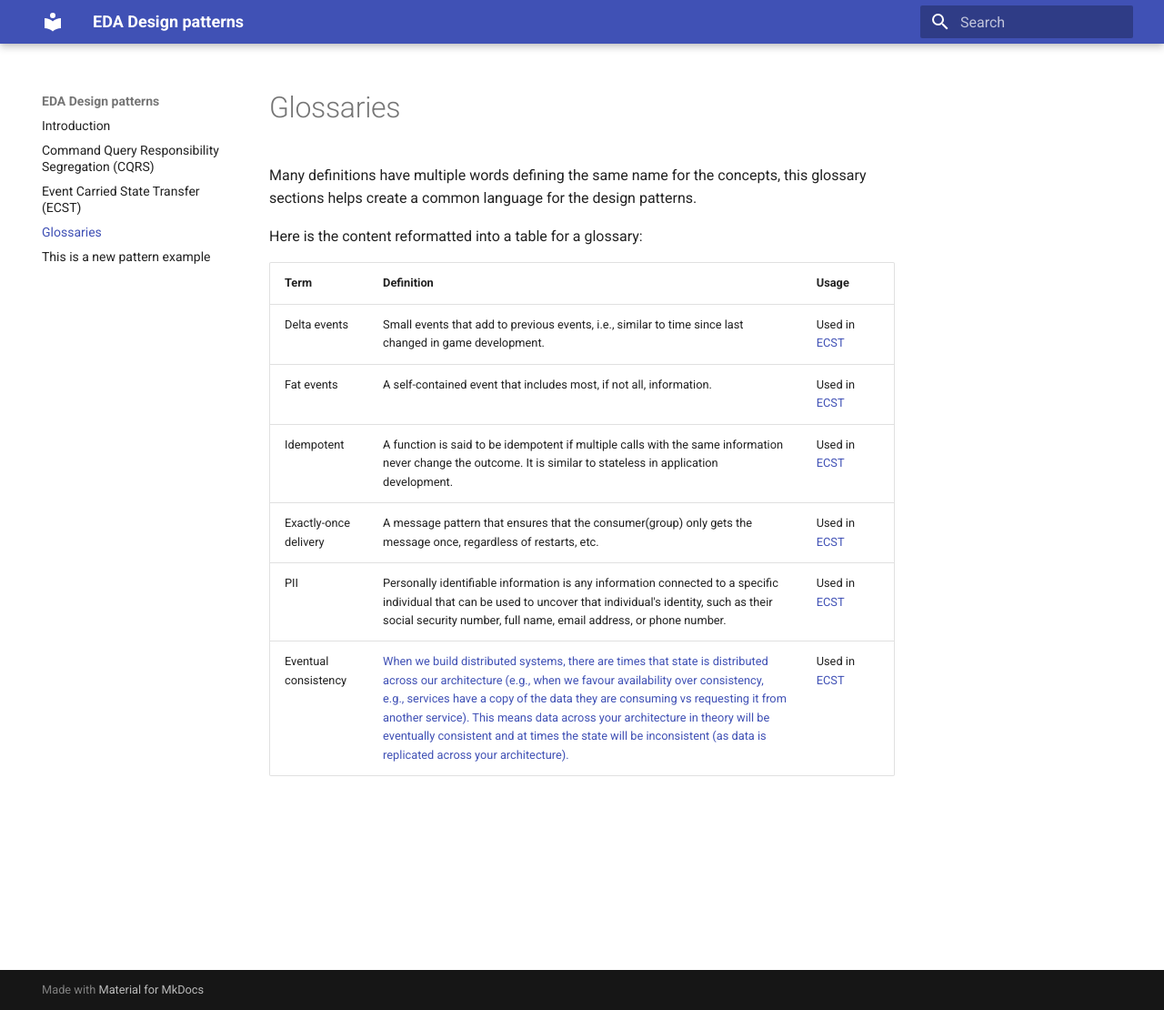
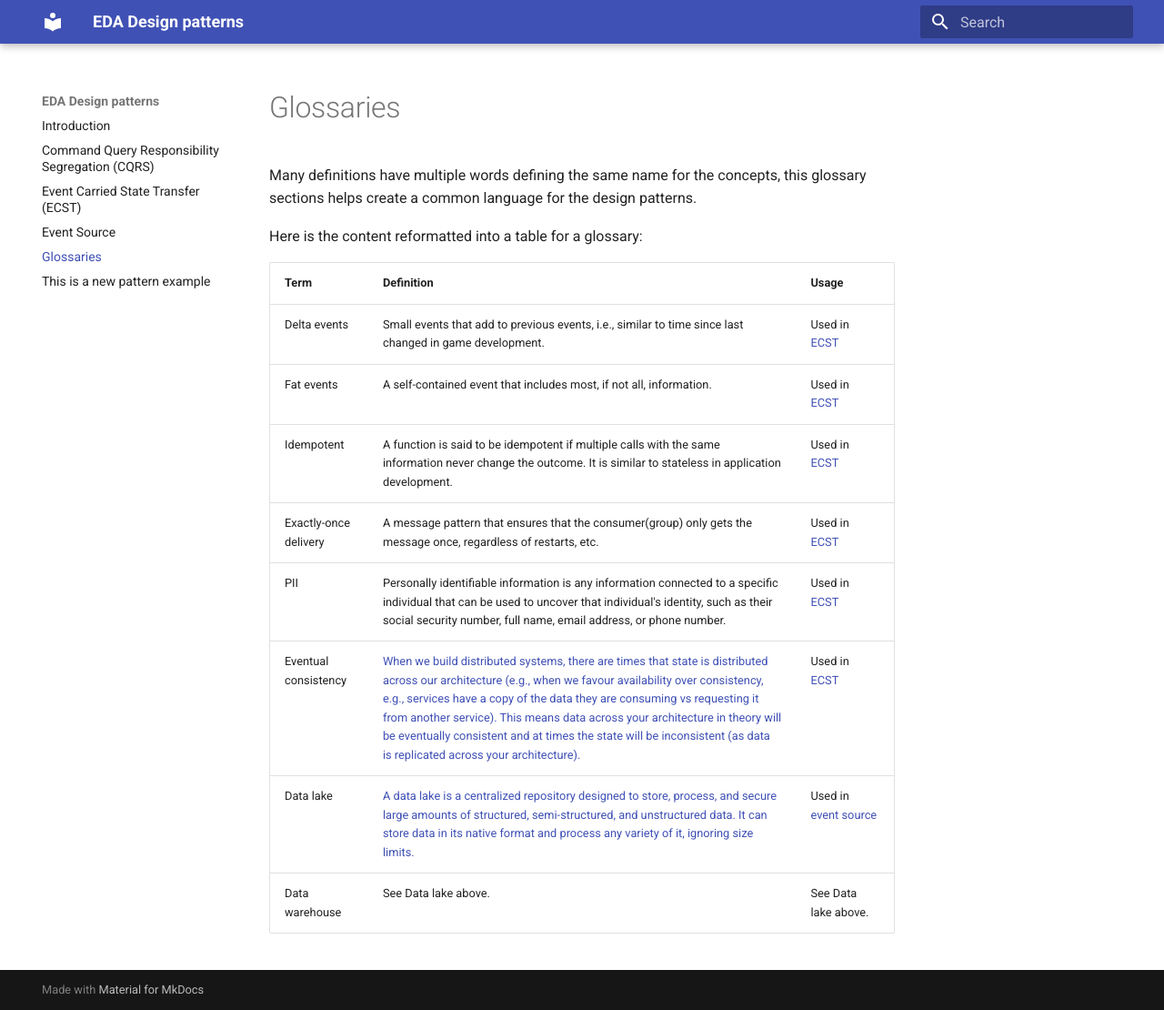
Before and after one commit to jonaslagoni/design-patterns, an MkDocs documentation site: the page built from patterns/glossary.md, in a window 1280 px wide and 1110 px high. Shown: the whole window at 91% size. Built offline with MkDocs 1.6.1 and Material for MkDocs 9.7.7, drawn with Linux system fonts in a browser that asks for light colours.

Commit message:
initial commit

```diff
--- a/patterns/glossary.md
+++ b/patterns/glossary.md
@@ -12,9 +12,11 @@ Here is the content reformatted into a table for a glossary:
 
 | Term | Definition | Usage |
 |---|---|---|
-| Delta events | Small events that add to previous events, i.e., similar to time since last changed in game development. | Used in [ECST](./patterns/event-carried-state-transfer.md) |
-| Fat events | A self-contained event that includes most, if not all, information. | Used in [ECST](./patterns/event-carried-state-transfer.md) |
-| Idempotent | A function is said to be idempotent if multiple calls with the same information never change the outcome. It is similar to stateless in application development.| Used in [ECST](./patterns/event-carried-state-transfer.md) |
-| Exactly-once delivery | A message pattern that ensures that the consumer(group) only gets the message once, regardless of restarts, etc.| Used in [ECST](./patterns/event-carried-state-transfer.md) |
-| PII | Personally identifiable information is any information connected to a specific individual that can be used to uncover that individual's identity, such as their social security number, full name, email address, or phone number.| Used in [ECST](./patterns/event-carried-state-transfer.md) |
-| Eventual consistency | [When we build distributed systems, there are times that state is distributed across our architecture (e.g., when we favour availability over consistency, e.g., services have a copy of the data they are consuming vs requesting it from another service). This means data across your architecture in theory will be eventually consistent and at times the state will be inconsistent (as data is replicated across your architecture).](https://eda-visuals.boyney.io/visuals/eventual-consistency) | Used in [ECST](./patterns/event-carried-state-transfer.md) |
+| Delta events | Small events that add to previous events, i.e., similar to time since last changed in game development. | Used in [ECST](./event-carried-state-transfer.md) |
+| Fat events | A self-contained event that includes most, if not all, information. | Used in [ECST](./event-carried-state-transfer.md) |
+| Idempotent | A function is said to be idempotent if multiple calls with the same information never change the outcome. It is similar to stateless in application development.| Used in [ECST](./event-carried-state-transfer.md) |
+| Exactly-once delivery | A message pattern that ensures that the consumer(group) only gets the message once, regardless of restarts, etc.| Used in [ECST](./event-carried-state-transfer.md) |
+| PII | Personally identifiable information is any information connected to a specific individual that can be used to uncover that individual's identity, such as their social security number, full name, email address, or phone number.| Used in [ECST](./event-carried-state-transfer.md) |
+| Eventual consistency | [When we build distributed systems, there are times that state is distributed across our architecture (e.g., when we favour availability over consistency, e.g., services have a copy of the data they are consuming vs requesting it from another service). This means data across your architecture in theory will be eventually consistent and at times the state will be inconsistent (as data is replicated across your architecture).](https://eda-visuals.boyney.io/visuals/eventual-consistency) | Used in [ECST](./event-carried-state-transfer.md) |
+| Data lake | [A data lake is a centralized repository designed to store, process, and secure large amounts of structured, semi-structured, and unstructured data. It can store data in its native format and process any variety of it, ignoring size limits.](https://cloud.google.com/learn/what-is-a-data-lake) | Used in [event source](event-source.md) |
+| Data warehouse | See Data lake above. | See Data lake above. |
```
Also changed, not shown: README.md (+3 -28 lines), patterns/command-query-responsibility-segregation.md (+1 -1 lines), patterns/event-carried-state-transfer.md (+2 -1 lines), patterns/event-source.md (added, +13 -0 lines), patterns/index.md (+28 -0 lines).
